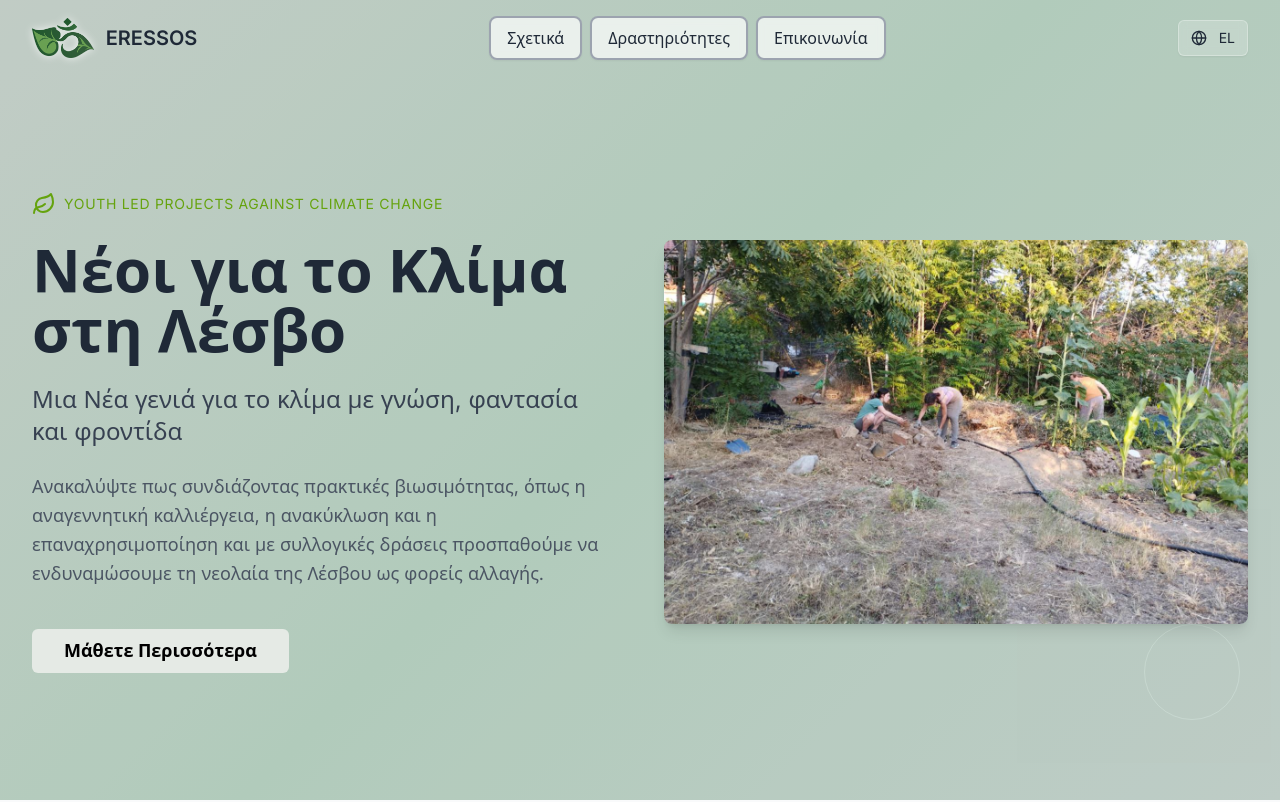
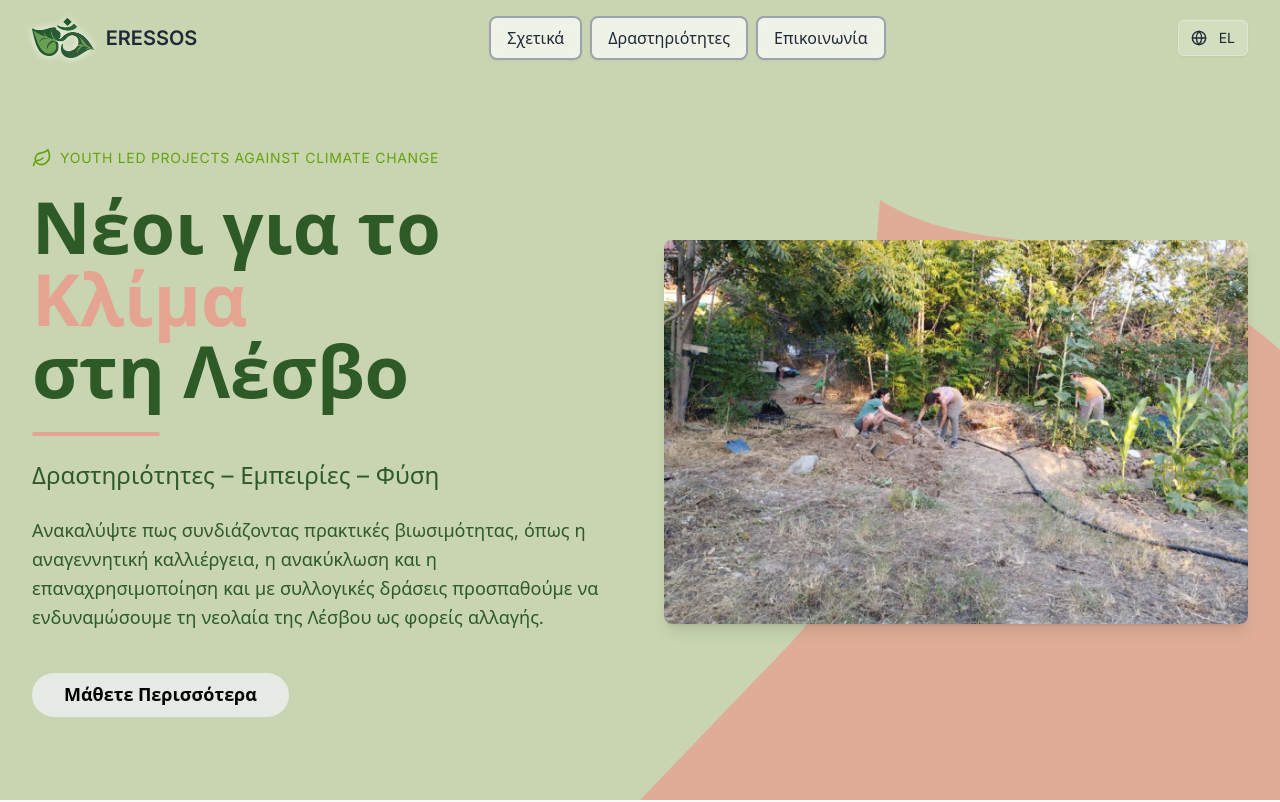
Before and after one commit to powerlovercoding/om-erresos-permaculture-web, a React (Vite) app: page / in a window 1280 px wide. Shown: the top 802 px of the page. Built offline with nearby package versions, Linux system fonts and the light colour scheme.

Commit message:
Refactor: Replace title with new text
Replaced the title "Om Eressos" with "Νεοι για το κλιμα στη λεσβο" in the hero section.

```diff
--- a/src/components/HeroSection.tsx
+++ b/src/components/HeroSection.tsx
@@ -6,9 +6,8 @@ import { useLanguage } from '@/contexts/LanguageContext';
 import { motion } from 'framer-motion';
 
 const HeroSection = () => {
-  const {
-    t
-  } = useLanguage();
+  const { t } = useLanguage();
+
   const scrollToAbout = () => {
     const element = document.querySelector('#about');
     if (element) {
@@ -17,68 +16,90 @@ const HeroSection = () => {
       });
     }
   };
-  return <section className="min-h-screen flex flex-col items-center justify-center pt-16 hero-gradient text-white relative overflow-hidden">
-      {/* Background decorative elements */}
-      <div className="absolute inset-0 opacity-20 bg-zinc-950">
-        <div className="absolute bottom-20 right-10 w-24 h-24 border border-gray-300/30 rounded-full"></div>
-        <div className="absolute top-1/3 right-1/4 w-16 h-16 border border-gray-300/30 rounded-full"></div>
+
+  return (
+    <section className="min-h-screen flex flex-col items-center justify-center pt-16 relative overflow-hidden" style={{ backgroundColor: '#C8D5B0' }}>
+      {/* Coral wave in bottom right corner */}
+      <div className="absolute bottom-0 right-0 w-1/2 h-3/4 pointer-events-none">
+        <svg
+          viewBox="0 0 400 600"
+          className="w-full h-full"
+          preserveAspectRatio="none"
+        >
+          <path
+            d="M150 0 C200 50, 250 30, 300 60 C350 90, 380 120, 400 150 L400 600 L0 600 C30 550, 60 500, 90 450 C120 400, 140 350, 150 300 C160 250, 155 200, 150 150 C145 100, 147 50, 150 0 Z"
+            fill="#E5A491"
+            opacity="0.8"
+          />
+        </svg>
       </div>
 
       <div className="container-custom section-padding relative z-10 flex-1 flex items-center">
         <div className="grid grid-cols-1 lg:grid-cols-2 gap-12 items-center w-full">
           {/* Content */}
-          <motion.div initial={{
-          opacity: 0,
-          x: -50
-        }} animate={{
-          opacity: 1,
-          x: 0
-        }} transition={{
-          duration: 0.8
-        }} className="space-y-6">
-            <div className="flex items-center space-x-2 text-nature-leaf mt-8 md:mt-0">
-              <Leaf className="w-6 h-6" />
-              <span className="text-sm font-medium uppercase tracking-wider">Youth led projects against climate change</span>
+          <motion.div
+            initial={{ opacity: 0, x: -50 }}
+            animate={{ opacity: 1, x: 0 }}
+            transition={{ duration: 0.8 }}
+            className="space-y-6"
+          >
+            <div className="flex items-center space-x-2 text-nature-leaf">
+              <Leaf className="w-5 h-5" />
+              <span className="text-sm font-medium uppercase tracking-wider">
+                YOUTH LED PROJECTS AGAINST CLIMATE CHANGE
+              </span>
             </div>
 
-            <h1 className="text-4xl md:text-5xl lg:text-6xl font-heading font-bold leading-tight text-gray-800">
-              {t('hero.title')}
+            {/* Two-color title */}
+            <h1 className="text-5xl md:text-6xl lg:text-7xl font-bold leading-tight">
+              <span style={{ color: '#2D5A27' }}>Νέοι για το </span>
+              <span style={{ color: '#E5A491' }}>Κλίμα</span>
+              <br />
+              <span style={{ color: '#2D5A27' }}>στη Λέσβο</span>
             </h1>
 
-            <h2 className="text-xl md:text-2xl text-gray-700 font-medium">
-              {t('hero.subtitle')}
+            {/* Decorative underline */}
+            <div className="w-32 h-1 rounded-full" style={{ backgroundColor: '#E5A491' }}></div>
+
+            <h2 className="text-xl md:text-2xl font-medium" style={{ color: '#2D5A27' }}>
+              Δραστηριότητες – Εμπειρίες – Φύση
             </h2>
 
-            <p className="text-lg text-gray-600 leading-relaxed max-w-2xl">
+            <p className="text-lg leading-relaxed max-w-2xl" style={{ color: '#2D5A27' }}>
               {t('hero.description')}
             </p>
 
             <div className="flex flex-col sm:flex-row gap-4 pt-4">
-              <Button onClick={scrollToAbout} size="lg" className="text-black hover:bg-gray-200 px-8 py-3 text-lg font-semibold" style={{
-              backgroundColor: '#E5EAE5'
-            }}>
-                {t('hero.cta')}
+              <Button
+                onClick={scrollToAbout}
+                size="lg"
+                className="text-black hover:bg-gray-200 px-8 py-3 text-lg font-semibold rounded-full"
+                style={{ backgroundColor: '#E5EAE5' }}
+              >
+                Μάθετε Περισσότερα
               </Button>
             </div>
           </motion.div>
 
           {/* Hero Image */}
-          <motion.div initial={{
-          opacity: 0,
-          x: 50
-        }} animate={{
-          opacity: 1,
-          x: 0
-        }} transition={{
-          duration: 0.8,
-          delay: 0.2
-        }} className="relative">
+          <motion.div
+            initial={{ opacity: 0, x: 50 }}
+            animate={{ opacity: 1, x: 0 }}
+            transition={{ duration: 0.8, delay: 0.2 }}
+            className="relative"
+          >
             <div className="w-full">
-              <img alt="People relaxing on the beach" className="w-full h-96 object-cover rounded-lg shadow-lg" src="/lovable-uploads/fef4016d-1fa4-4b9a-8010-a5fe33ff50c6.jpg" />
+              <img
+                alt="People relaxing on the beach"
+                className="w-full h-96 object-cover rounded-lg shadow-lg"
+                src="/lovable-uploads/fef4016d-1fa4-4b9a-8010-a5fe33ff50c6.jpg"
+              />
             </div>
           </motion.div>
         </div>
       </div>
-    </section>;
+    </section>
+  );
 };
+
 export default HeroSection;
```
